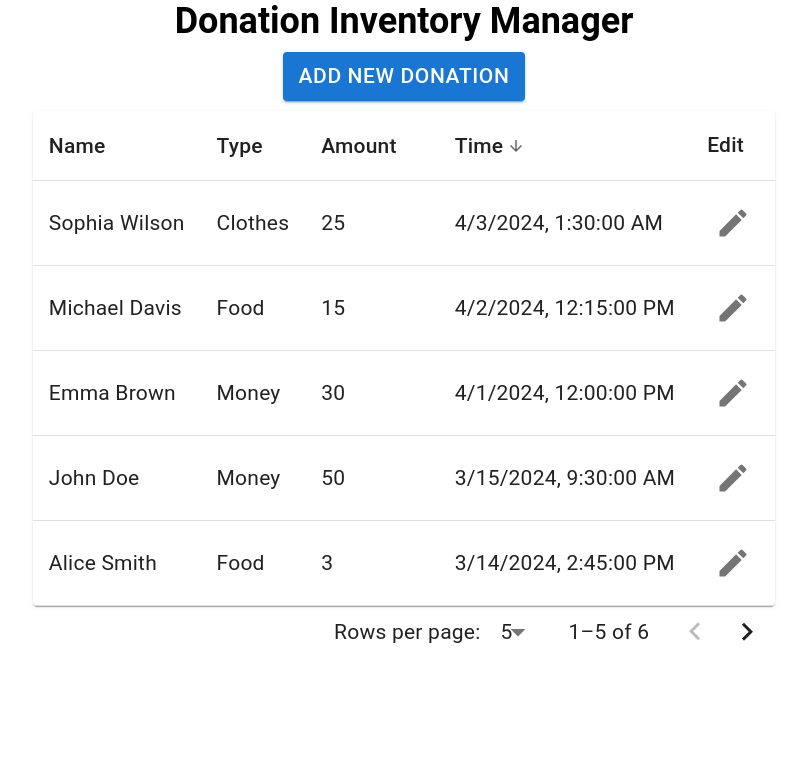
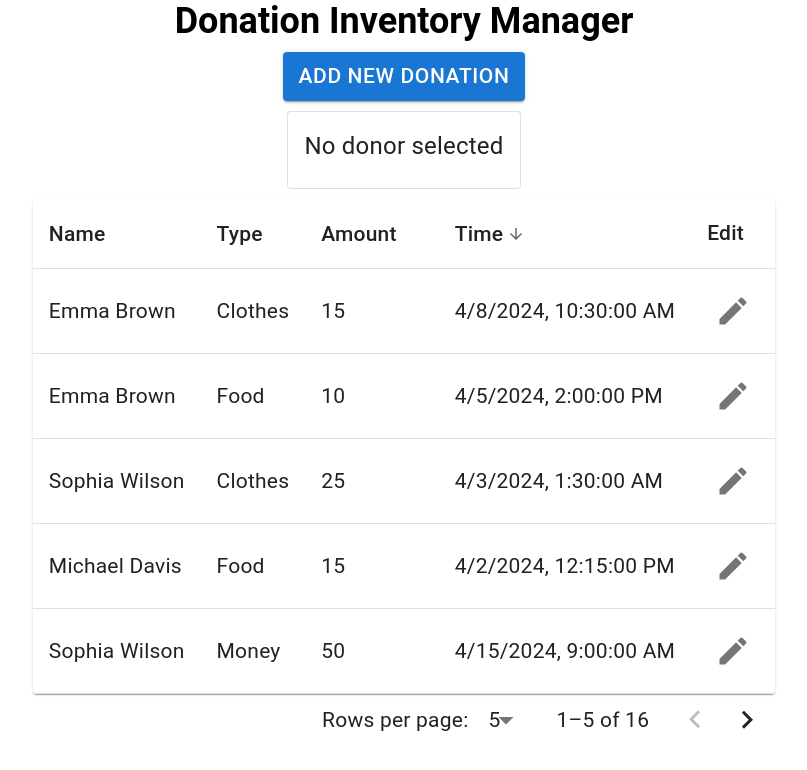
Before and after one commit to aidangadberry/DA_donation, a React (Create React App) app: page / in a window 1280 px wide. Shown: the top 770 px of the page, without its empty margins (236-1043 px from the left). Built offline with nearby package versions, Linux system fonts and the light colour scheme.

Commit message:
Finish DonorWidget component to track statistics on donations made by a specific donor

```diff
--- a/src/App.js
+++ b/src/App.js
@@ -3,6 +3,7 @@ import Button from '@mui/material/Button';
 import Box from '@mui/material/Box';
 import DonationTable from './DonationTable';
 import DonationModal from './DonationModal';
+import DonorWidget from './DonorWidget';
 import donationSeeds from './donationSeeds';
 
 function App() {
@@ -15,6 +16,9 @@ function App() {
   // State for tracking the index of the donation being edited
   const [editDonationIndex, setEditDonationIndex] = useState(null);
 
+  // State for tracking the donation in the table that is selected
+  const [selectedDonation, setSelectedDonation] = useState(null);
+
   // Function to close the edit donation modal
   const handleCloseModal = () => {
     setEditDonationIndex(null);
@@ -25,6 +29,10 @@ function App() {
   const handleEditDonation = (index) => {
     setEditDonationIndex(index);
     setIsModalOpen(true);
+  }
+
+  const handleSelectDonation = (donation) => {
+    setSelectedDonation(donation)
   }
 
   // Function to add or update a donation in the list
@@ -44,9 +52,15 @@ function App() {
       <Button variant="contained" onClick={() => setIsModalOpen(true)}>
         Add New Donation
       </Button>
+      <DonorWidget
+        selectedDonor={selectedDonation && selectedDonation.name}
+        donations={donations}
+      />
       <DonationTable
         donations={donations}
         onEditDonation={handleEditDonation}
+        onSelectDonation={handleSelectDonation}
+        selectedDonation={selectedDonation}
       />
       <DonationModal
         initialData={
--- a/src/DonationTable.js
+++ b/src/DonationTable.js
@@ -30,12 +30,13 @@ const headCells = [
   },
 ];
 
-export default function DonationTable({ donations, onEditDonation }) {
+export default function DonationTable({ donations, onEditDonation, selectedDonation, onSelectDonation }) {
   const [page, setPage] = useState(0);
   const [rowsPerPage, setRowsPerPage] = useState(5);
   const [orderBy, setOrderBy] = useState('time');
   const [order, setOrder] = useState('desc');
 
+  // All of this logic is for handling pagination, as shown by MUI's pagination example code
   const handleRequestSort = (property) => {
     const isAsc = orderBy === property && order === 'asc';
     setOrder(isAsc ? 'desc' : 'asc');
@@ -95,9 +96,15 @@ export default function DonationTable({ donations, onEditDonation }) {
           <TableBody>
             {sortedDonations.slice(page * rowsPerPage, page * rowsPerPage + rowsPerPage)
               .map((donation, index) => (
-                <TableRow key={index}>
+                <TableRow
+                  onClick={() => onSelectDonation(donation)}
+                  key={index}
+                  selected={donation === selectedDonation}
+                >
                   <TableCell>{donation.name}</TableCell>
-                  <TableCell sx={{ textTransform: "capitalize" }}>{donation.type}</TableCell>
+                  <TableCell sx={{ textTransform: "capitalize" }}>
+                    {donation.type}
+                  </TableCell>
                   <TableCell>{donation.amount}</TableCell>
                   <TableCell>{donation.time}</TableCell>
                   <TableCell>
--- /dev/null
+++ b/src/DonorWidget.js
@@ -0,0 +1,63 @@
+import React from 'react'
+import Card from '@mui/material/Card';
+import CardContent from '@mui/material/CardContent';
+import Typography from '@mui/material/Typography';
+
+// Helper function to aggregate the statistics of donations
+const donorStatistics = (donations) => {
+  let totalMoneyDonated = 0;
+  let foodItemCount = 0;
+  let clothingItemCount = 0;
+
+  donations.forEach((donation) => {
+    if (donation.type === 'money') {
+      totalMoneyDonated += parseFloat(donation.amount);
+    } else if (donation.type === 'clothes') {
+      clothingItemCount += parseFloat(donation.amount);
+    } else if (donation.type === 'food') {
+      foodItemCount += parseFloat(donation.amount);
+    }
+  })
+
+  return { totalMoneyDonated, foodItemCount, clothingItemCount }
+}
+
+export default function DonorWidget({ selectedDonor, donations }) {
+  if (!selectedDonor) {
+    return (
+      <Card variant="outlined">
+        <CardContent>
+          <Typography variant="body1">
+            No donor selected
+          </Typography>
+        </CardContent>
+      </Card>
+    );
+  }
+
+  // Selects only donations made by a specific donor
+  const donationsByDonor = donations.filter(
+    (donation) => (donation.name === selectedDonor)
+  );
+
+  const {
+    totalMoneyDonated,
+    foodItemCount,
+    clothingItemCount
+  } = donorStatistics(donationsByDonor);
+
+  return (
+    <Card variant="outlined">
+      <CardContent>
+        <Typography variant="h6" gutterBottom>
+          Donor: {selectedDonor}
+        </Typography>
+        <Typography variant="body1" component="div">
+          <p>Funds Donated: ${totalMoneyDonated.toFixed(2)}</p>
+          <p>Clothing Donated: {clothingItemCount}</p>
+          <p>Food Items Donated: {foodItemCount}</p>
+        </Typography>
+      </CardContent>
+    </Card>
+  )
+}
--- a/src/donationSeeds.js
+++ b/src/donationSeeds.js
@@ -34,8 +34,67 @@ const donationSeeds = [
     type: "clothes",
     amount: "25",
     time: new Date("2024-04-03T01:30:00").toLocaleString()
-  }
-  // Add more donation objects as needed
+  },
+  {
+    name: "John Doe",
+    type: "clothes",
+    amount: "5",
+    time: new Date("2024-03-20T10:00:00").toLocaleString(),
+  },
+  {
+    name: "John Doe",
+    type: "money",
+    amount: "75",
+    time: new Date("2024-03-25T11:30:00").toLocaleString(),
+  },
+  {
+    name: "Alice Smith",
+    type: "money",
+    amount: "20",
+    time: new Date("2024-03-16T16:00:00").toLocaleString(),
+  },
+  {
+    name: "Alice Smith",
+    type: "clothes",
+    amount: "8",
+    time: new Date("2024-03-19T13:45:00").toLocaleString(),
+  },
+  {
+    name: "Bob Johnson",
+    type: "food",
+    amount: "5",
+    time: new Date("2024-03-17T09:30:00").toLocaleString(),
+  },
+  {
+    name: "Emma Brown",
+    type: "food",
+    amount: "10",
+    time: new Date("2024-04-05T14:00:00").toLocaleString(),
+  },
+  {
+    name: "Emma Brown",
+    type: "clothes",
+    amount: "15",
+    time: new Date("2024-04-08T10:30:00").toLocaleString(),
+  },
+  {
+    name: "Michael Davis",
+    type: "money",
+    amount: "20",
+    time: new Date("2024-04-10T17:45:00").toLocaleString(),
+  },
+  {
+    name: "Michael Davis",
+    type: "food",
+    amount: "8",
+    time: new Date("2024-04-12T12:30:00").toLocaleString(),
+  },
+  {
+    name: "Sophia Wilson",
+    type: "money",
+    amount: "50",
+    time: new Date("2024-04-15T09:00:00").toLocaleString(),
+  },
 ];
 
 export default donationSeeds;
```
